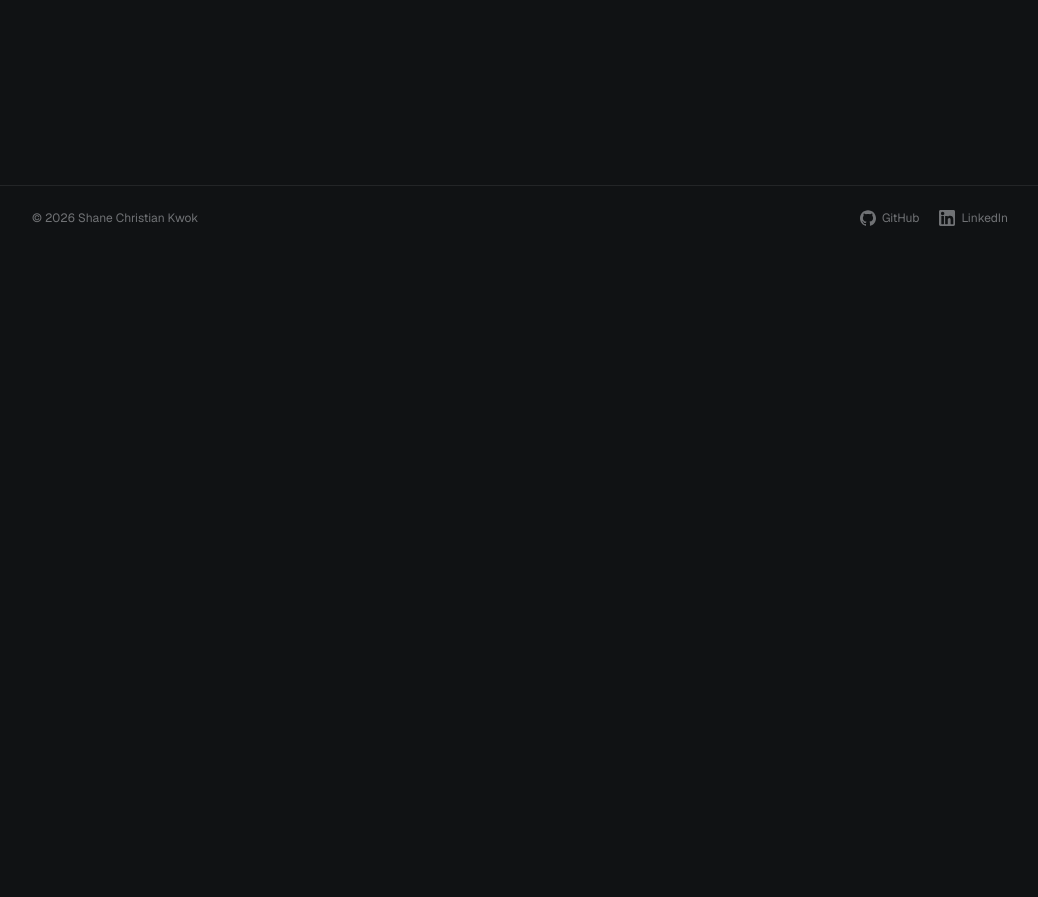
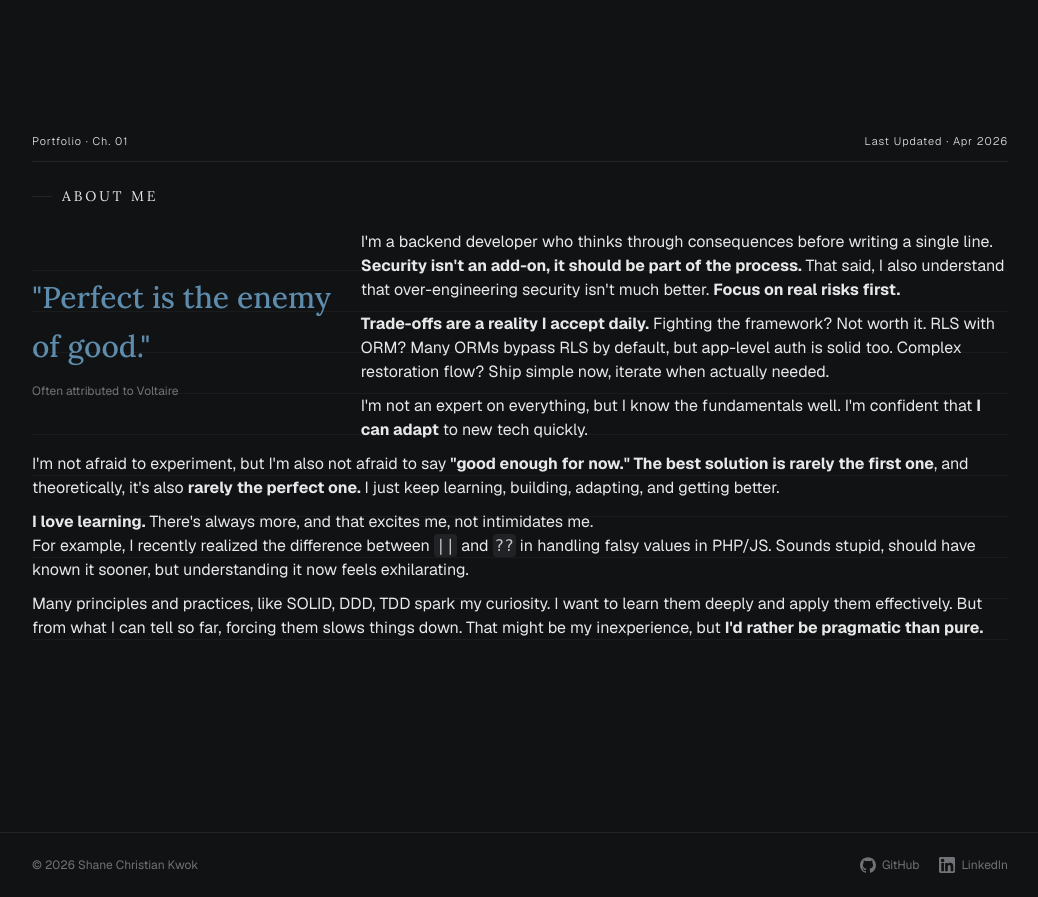
Before and after one commit to vuezy/my-portfolio, a Next.js app: page / in a window 1280 px wide. Shown: the part 580-1477 px from the top of the page, without its empty margins (120-1158 px from the left). Before the commit the page ends 830 px from the top, so only its background shows below. Built offline with nearby package versions, Linux system fonts and the light colour scheme.

Commit message:
feat: add about me chapter

```diff
--- /dev/null
+++ b/src/app/_components/AboutMeChapter.tsx
@@ -0,0 +1,66 @@
+import Chapter from "@/components/common/Chapter";
+import InlineCode from "@/components/common/InlineCode";
+
+export default function AboutMeChapter() {
+  const lastUpdated = new Date('2026-04-20');
+
+  return (
+    <Chapter
+      id="about-me"
+      title="About Me"
+      chapterNumber={1}
+      lastUpdated={lastUpdated}
+    >
+      <div className="grid grid-cols-1 md:grid-cols-3 gap-2.5 ruled">
+        <div className="md:col-span-2 order-1 md:order-2 space-y-2.5">
+          <p>
+            I&apos;m a backend developer who thinks through consequences before writing a single line.
+            <strong> Security isn&apos;t an add-on, it should be part of the process. </strong>
+            That said, I also understand that over-engineering security isn&apos;t much better. <strong>Focus on real risks first.</strong>
+          </p>
+
+          <p>
+            <strong>Trade-offs are a reality I accept daily.</strong> Fighting the framework? Not worth it.
+            RLS with ORM? Many ORMs bypass RLS by default, but app-level auth is solid too.
+            Complex restoration flow? Ship simple now, iterate when actually needed.
+          </p>
+
+          <p>
+            I&apos;m not an expert on everything, but I know the fundamentals well.
+            I&apos;m confident that <strong>I can adapt</strong> to new tech quickly.
+          </p>
+        </div>
+
+        <figure className="order-2 md:order-1 flex flex-col justify-center gap-y-2 md:gap-y-3 py-4 md:py-0">
+          <blockquote>
+            <p className="font-serif font-medium md:leading-relaxed text-primary text-2xl md:text-3xl">
+              &quot;Perfect is the enemy of good.&quot;
+            </p>
+          </blockquote>
+          <figcaption className="text-xs text-muted-foreground">Often attributed to Voltaire</figcaption>
+        </figure>
+
+        <div className="md:col-span-3 order-3 space-y-2.5">
+          <p>
+            I&apos;m not afraid to experiment, but I&apos;m also not afraid to say <strong>&quot;good enough for now.&quot; </strong>
+            <strong>The best solution is rarely the first one</strong>, and theoretically, it&apos;s also <strong> rarely the perfect one. </strong>
+            I just keep learning, building, adapting, and getting better.
+          </p>
+
+          <p>
+            <strong>I love learning.</strong> There&apos;s always more, and that excites me, not intimidates me.<br />
+            For example, I recently realized the difference between <InlineCode>||</InlineCode> and <InlineCode>??</InlineCode> in handling falsy values in PHP/JS.
+            Sounds stupid, should have known it sooner, but understanding it now feels exhilarating.
+          </p>
+
+          <p>
+            Many principles and practices, like SOLID, DDD, TDD spark my curiosity.
+            I want to learn them deeply and apply them effectively.
+            But from what I can tell so far, forcing them slows things down.
+            That might be my inexperience, but <strong>I&apos;d rather be pragmatic than pure.</strong>
+          </p>
+        </div>
+      </div>
+    </Chapter>
+  );
+}
--- a/src/app/_components/IntroductionChapter.tsx
+++ b/src/app/_components/IntroductionChapter.tsx
@@ -10,6 +10,7 @@ export default function IntroductionChapter() {
 
   return (
     <Chapter
+      id="introduction"
       title="Introduction"
       chapterNumber={0}
       lastUpdated={lastUpdated}
--- a/src/app/globals.css
+++ b/src/app/globals.css
@@ -111,7 +111,7 @@
   --accent-foreground: oklch(0.18 0.005 265);
   --destructive: oklch(0.704 0.191 22.216);
   --avail-green: oklch(0.65 0.15 150);
-  --ruled-line: oklch(1 0 0 / 2.5%);
+  --ruled-line: oklch(1 0 0 / 4%);
   --border: oklch(1 0 0 / 8%);
   --input: oklch(1 0 0 / 12%);
   --ring: oklch(0.62 0.07 240);
@@ -147,6 +147,7 @@
 
 @utility ruled {
   position: relative;
+  z-index: 10;
 
   &::after {
     content: '';
@@ -156,9 +157,9 @@
     background-image: repeating-linear-gradient(
       to bottom,
       transparent,
-      transparent 45px,
-      var(--color-ruled-line) 45px,
-      var(--color-ruled-line) 46px
+      transparent 40px,
+      var(--color-ruled-line) 40px,
+      var(--color-ruled-line) 41px
     );
     pointer-events: none;
   }
--- a/src/app/page.tsx
+++ b/src/app/page.tsx
@@ -1,3 +1,4 @@
+import AboutMeChapter from "./_components/AboutMeChapter";
 import IntroductionChapter from "./_components/IntroductionChapter";
 import profile from "@/data/profile.json";
 
@@ -6,6 +7,7 @@ export default function MainPage() {
     <>
       <h1 className="sr-only">{profile.name} - Portfolio</h1>
       <IntroductionChapter />
+      <AboutMeChapter />
     </>
   );
 }
--- a/src/components/common/Chapter.tsx
+++ b/src/components/common/Chapter.tsx
@@ -2,16 +2,17 @@ import { ChevronDownIcon } from "lucide-react";
 import React from "react";
 
 interface ChapterProps {
+  id: string;
   title: string;
   chapterNumber: number;
   lastUpdated: Date;
-  nextChapterId: string;
-  children: React.ReactNode;
+  nextChapterId?: string;
+  children?: React.ReactNode;
 }
 
-export default function Chapter({ title, chapterNumber, lastUpdated, nextChapterId, children }: ChapterProps) {
+export default function Chapter({ id, title, chapterNumber, lastUpdated, nextChapterId, children }: ChapterProps) {
   return (
-    <section id="introduction" className="max-w-5xl 2xl:max-w-6xl mx-auto px-6 pb-24 lg:pb-32 scroll-mt-14">
+    <section id={id} className="max-w-5xl 2xl:max-w-6xl mx-auto px-6 pb-24 lg:pb-32 scroll-mt-14">
       <div className="flex justify-between items-center gap-x-2 py-3 border-b">
         <span className="text-[10px] sm:text-[11px] font-light tracking-[0.06rem]">
           Portfolio · Ch. {chapterNumber.toString().padStart(2, '0')}
@@ -28,10 +29,12 @@ export default function Chapter({ title, chapterNumber, lastUpdated, nextChapter
 
       {children}
 
-      <a href={`#${nextChapterId}`} className="flex flex-col items-center w-fit pb-9 mx-auto">
-        <span className="text-[10px] font-light tracking-[0.18rem] uppercase">Read On</span>
-        <ChevronDownIcon className="w-4.5" />
-      </a>
+      {nextChapterId &&
+        <a href={`#${nextChapterId}`} className="flex flex-col items-center w-fit pb-9 mx-auto">
+          <span className="text-[10px] font-light tracking-[0.18rem] uppercase">Read On</span>
+          <ChevronDownIcon className="w-4.5" />
+        </a>
+      }
     </section>
   );
 }
--- /dev/null
+++ b/src/components/common/InlineCode.tsx
@@ -0,0 +1,13 @@
+import React from "react";
+
+interface InlineCodeProps {
+  children: React.ReactNode;
+}
+
+export default function InlineCode({ children }: InlineCodeProps) {
+  return (
+    <code className="bg-secondary text-secondary-foreground p-0.5 rounded">
+      {children}
+    </code>
+  );
+}
```
